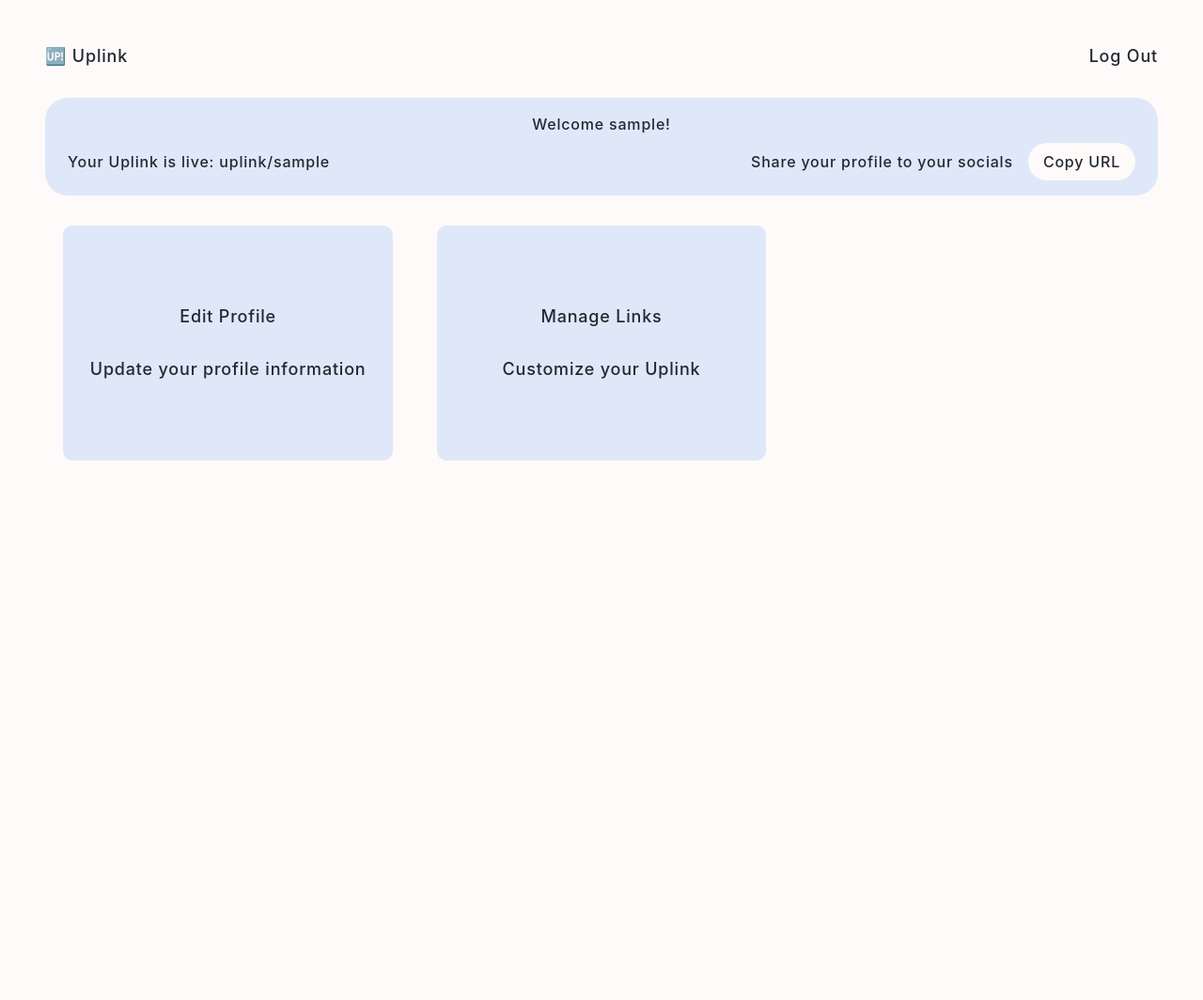
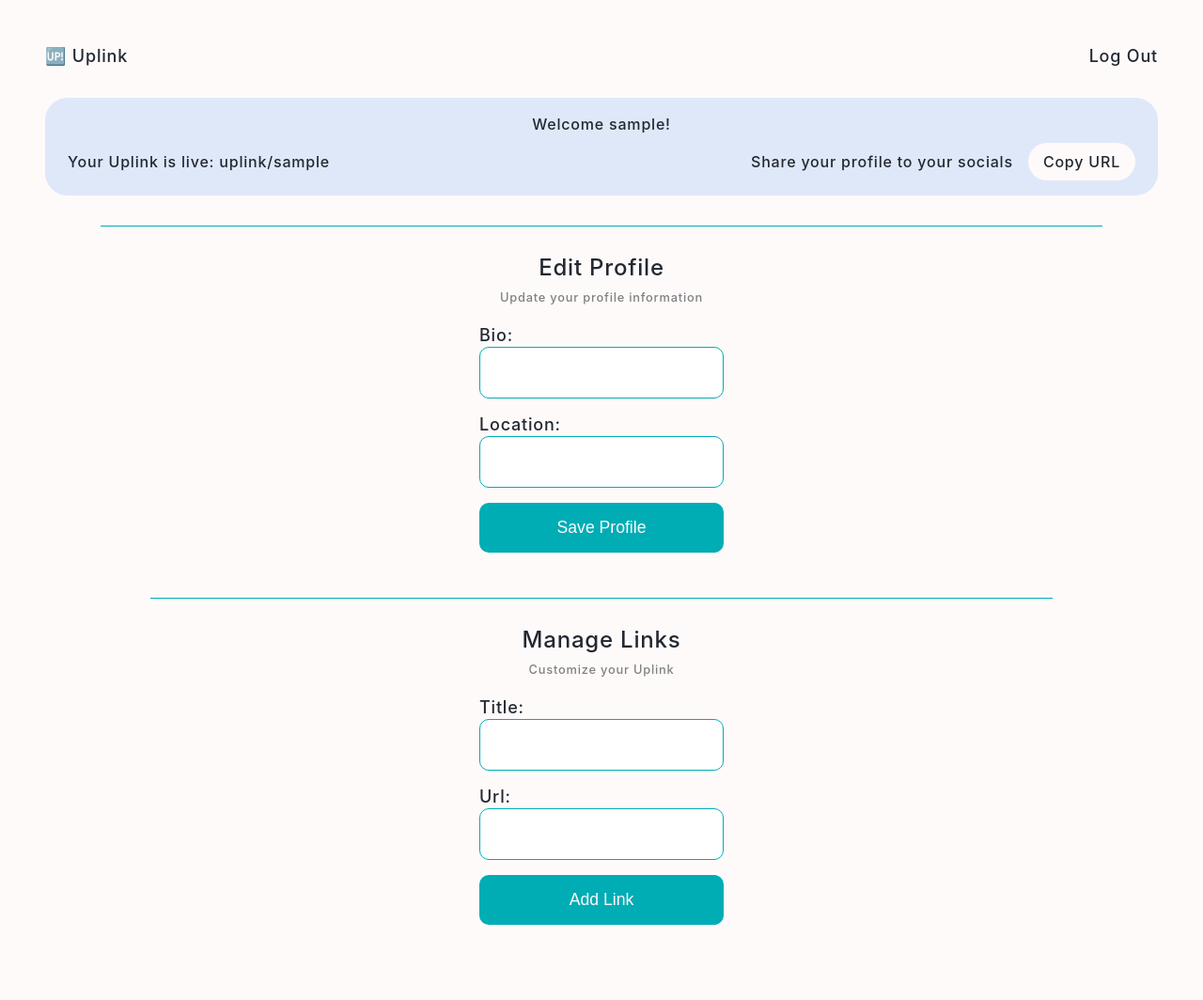
Before and after one commit to alihanayaz/uplink, a Django app: page /account in a window 1280 px wide. Shown: the whole page at 94% size. Before the commit the page ends 490 px from the top, so only its background shows below. Run offline with Django 5.2, Linux system fonts and the light colour scheme; the visitor is signed in with stand-in values (Sample User, id 1); data that the repository does not hold is empty.

Commit message:
UI-1 / update styles and templates for account page

```diff
--- a/uplink/static/styles/account-layout.css
+++ b/uplink/static/styles/account-layout.css
@@ -74,32 +74,25 @@ main {
   cursor: pointer;
 }
 
-.welcome .share-button:hover {
+.welcome .share-button:hover, button:hover {
   background-color: var(--light-black);
   color: var(--bg-white);
-  transition: 0.3s;
+  transition: 0.2s;
 }
 
 /*  */
 
 .section {
-  display: grid;
-  grid-template-columns: 1fr;
-  grid-template-rows: auto;
-  place-items: center;
-  gap: 1rem 0.5rem;
-  width: 100%;
-  background-color: var(--bg-white);
-  border-radius: 10px;
+  display: flex;
+  justify-content: center;
+  align-items: center;
+  flex-wrap: wrap;
+  width: 90%;
+  gap: 1rem;
+  border-top: 1px solid var(--blue);
+}
 
-  @media screen and (min-width: 768px) {
-    grid-template-columns: 1fr 1fr;
-  }
-
-  @media screen and (min-width: 992px) {
-    grid-template-columns: 1fr 1fr 1fr;
-  }
-}
+/*  */
 
 .card {
   display: flex;
@@ -107,10 +100,75 @@ main {
   align-items: center;
   justify-content: center;
   text-align: center;
-  gap: 2rem;
+  width: 90%;
+  padding: 2rem 1rem;
+  gap: 1rem;
+}
+
+.card .info {
+  display: flex;
+  flex-direction: column;
+  align-items: center;
+  justify-content: center;
+  gap: 0.5rem;
+}
+
+.card .info h3 {
+  font-size: 1.5rem;
+}
+
+.card .info span {
+  font-size: 0.8rem;
+  color: var(--text-gray);
+}
+
+/*  */
+
+form {
+  display: flex;
+  flex-direction: column;
+  align-items: flex-start;
+  gap: 1rem;
+}
+
+form > p {
+  display: flex;
+  flex-direction: column;
+  align-items: flex-start;
+  width: 100%;
+}
+
+form input {
   padding: 1rem;
-  width: 90%;
-  height: 250px;
-  background-color: var(--light-blue);
+  border: 1px solid var(--blue);
+  width: 100%;
   border-radius: 10px;
+  font-size: 1.1rem;
 }
+
+form button {
+  width: 100%;
+  border: none;
+  border-radius: 10px;
+  font-size: 1.1rem;
+  padding: 1rem;
+  background-color: var(--blue);
+  color: var(--bg-white);
+  cursor: pointer;
+}
+
+/*  */
+
+li > form {
+  display: flex;
+  flex-direction: row;
+  align-items: center;
+  justify-content: center;
+  margin-bottom: 0.5rem;
+}
+
+li > form > button {
+  padding: 0.5rem;
+  font-size: 1rem;
+  background-color: var(--danger);
+}
--- a/uplink/static/styles/base.css
+++ b/uplink/static/styles/base.css
@@ -5,6 +5,8 @@
   --light-black: #393e46;
   --blue: #00adb5;
   --light-blue: #dfe8f9;
+  --text-gray: #808080;
+  --danger: #dc3545;
   --gradient: linear-gradient(
       180deg,
       rgba(255, 255, 255, 0.01),
--- a/uplink/static/styles/index.css
+++ b/uplink/static/styles/index.css
@@ -93,5 +93,5 @@
 
 .input-area .button-wrapper:hover {
   background: var(--light-black);
-  transition: 0.3s;
+  transition: 0.2s;
 }
--- a/uplink/templates/account.html
+++ b/uplink/templates/account.html
@@ -14,16 +14,50 @@ Account
         <span class="share-button" data-link="{{ username }}">Copy URL</span>
     </div>
 </div>
-
 <div class="section">
-    <a class="card" href="{% url 'uplink:edit_profile' %}">
-        <span>Edit Profile</span>
-        <span>Update your profile information</span>
-    </a>
-    <a class="card" href="{% url 'uplink:manage_links' %}">
-        <span>Manage Links</span>
-        <span>Customize your Uplink</span>
-    </a>
+    <div class="card">
+        <div class="info">
+            <h3>Edit Profile</h3>
+            <span class="info">Update your profile information</span>
+        </div>
+        <form method="post">
+            {% csrf_token %}
+            {{ profile_form.as_p }}
+            <button type="submit" name="edit-profile">Save Profile</button>
+        </form>
+    </div>
+    <div class="section">
+        <div class="card">
+            <div class="info">
+                <h3>Manage Links</h3>
+                <span>Customize your Uplink</span>
+            </div>
+            <form method="post">
+                {% csrf_token %}
+                {{ link_form.as_p }}
+                <button type="submit" name="add-link">Add Link</button>
+            </form>
+        </div>
+        {% if links %}
+        <div class="card">
+            <div class="info">
+                <h3>Existing Links</h3>
+                <span>View and delete your existing links</span>
+            </div>
+            <ul>
+            {% for link in links %}
+                <li>
+                    <form method="post">
+                        {% csrf_token %}
+                        <a href="{{ link.url }}">{{ link.title }}</a>
+                        <button type="submit" name="delete-link" value="{{ link.id }}">Delete</button>
+                    </form>
+                </li>
+            {% endfor %}
+            </ul>
+        </div>
+        {% endif %}
+    </div>
 </div>
 <script src="{% static 'js/share.js' %}"></script>
 {% endblock %}
--- a/uplink/templates/profile.html
+++ b/uplink/templates/profile.html
@@ -11,7 +11,7 @@
 
 {% block body %}
 <div class="profile-top-container">
-    <div class="share-button" data-link="{{ name }}">Share</div>
+    <div class="share-button" data-link="{{ name }}">Copy URL</div>
 </div>
 <div class="profile-container">
     <div class="profile-info">
--- a/uplink/urls.py
+++ b/uplink/urls.py
@@ -8,7 +8,5 @@ urlpatterns = [
     path("account", views.account, name="account"),
     path("logout", views.logout_view, name="logout"),
     path("signup", views.signup_view, name="signup"),
-    path("account/edit-profile", views.edit_profile, name="edit_profile"),
-    path("account/manage-links", views.manage_links, name="manage_links"),
     path("user/<str:name>", views.profile, name="profile")
 ]
--- a/uplink/views.py
+++ b/uplink/views.py
@@ -46,50 +46,49 @@ def signup_view(request):
 @login_required
 def account(request):
     user = request.user
-    context = {
-        'username': user.username,
-    }
-    return render(request, "account.html", context)
+    links = request.user.links.all()
 
-@login_required
-def edit_profile(request):
-    user = request.user
+    # get user profile
     try:
         profile = user.userprofile
     except UserProfile.DoesNotExist:
         profile = None
+
+    profile_form = UserProfileForm(instance=profile)
+
+    # handle form submissions
     if request.method == "POST":
-        if profile is not None:
-            form = UserProfileForm(request.POST, instance=profile)
-        else:
-            form = UserProfileForm(request.POST)
-        if form.is_valid():
-            form.save()
-            return redirect('uplink:account')
-    else:
-        form = UserProfileForm(instance=profile)
-    return render(request, 'edit-profile.html', {'form': form})
-
-@login_required
-def manage_links(request):
-    user = request.user
-    links = request.user.links.all()
-    if request.method == "POST":
+        if "edit-profile" in request.POST:
+            if profile is not None:
+                profile_form = UserProfileForm(request.POST, instance=profile)
+            else:
+                profile_form = UserProfileForm(request.POST)
+            if profile_form.is_valid():
+                profile_form.save()
+                return redirect('uplink:account')
         if "add-link" in request.POST:
             form = LinkForm(request.POST)
             if form.is_valid():
                 link = form.save(commit=False)
                 link.user = user
                 link.save()
-                return redirect('uplink:manage_links')
+                return redirect('uplink:account')
         elif "delete-link" in request.POST:
             link_id = request.POST.get("delete-link")
             link = get_object_or_404(Link, id=link_id, user=user)
             link.delete()
-            return redirect('uplink:manage_links')
+            return redirect('uplink:account')
     else:
-        form = LinkForm()
-    return render(request, 'manage-links.html', {'form': form, 'links': links})
+        link_form = LinkForm()
+
+    context = {
+        'username': user.username,
+        'profile_form': profile_form,
+        'link_form': link_form,
+        'links': links
+    }
+
+    return render(request, "account.html", context)
 
 def profile(request, name):
     user = get_object_or_404(User, username=name)
```
Also changed, not shown: uplink/static/styles/login-layout.css (+9 -1 lines), uplink/templates/edit-profile.html (deleted, +0 -17 lines), uplink/templates/error.html (deleted, +0 -9 lines), uplink/templates/manage-links.html (deleted, +0 -31 lines).
